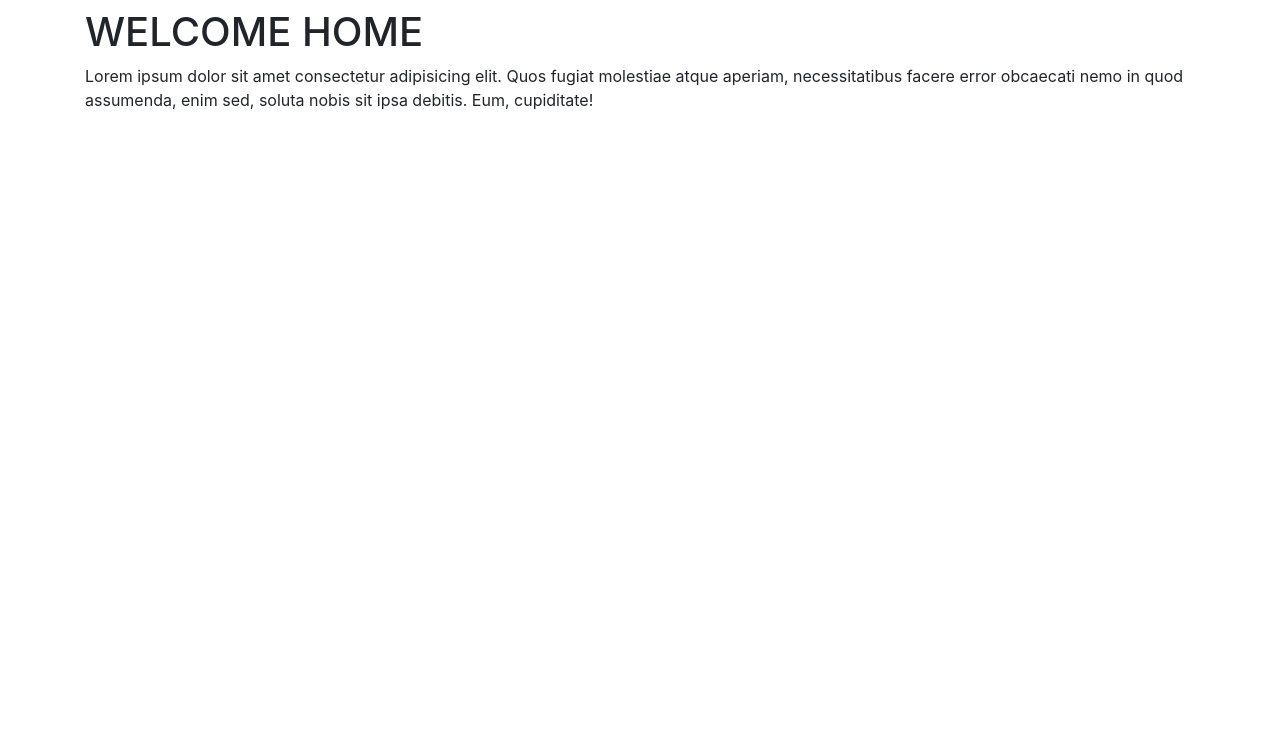
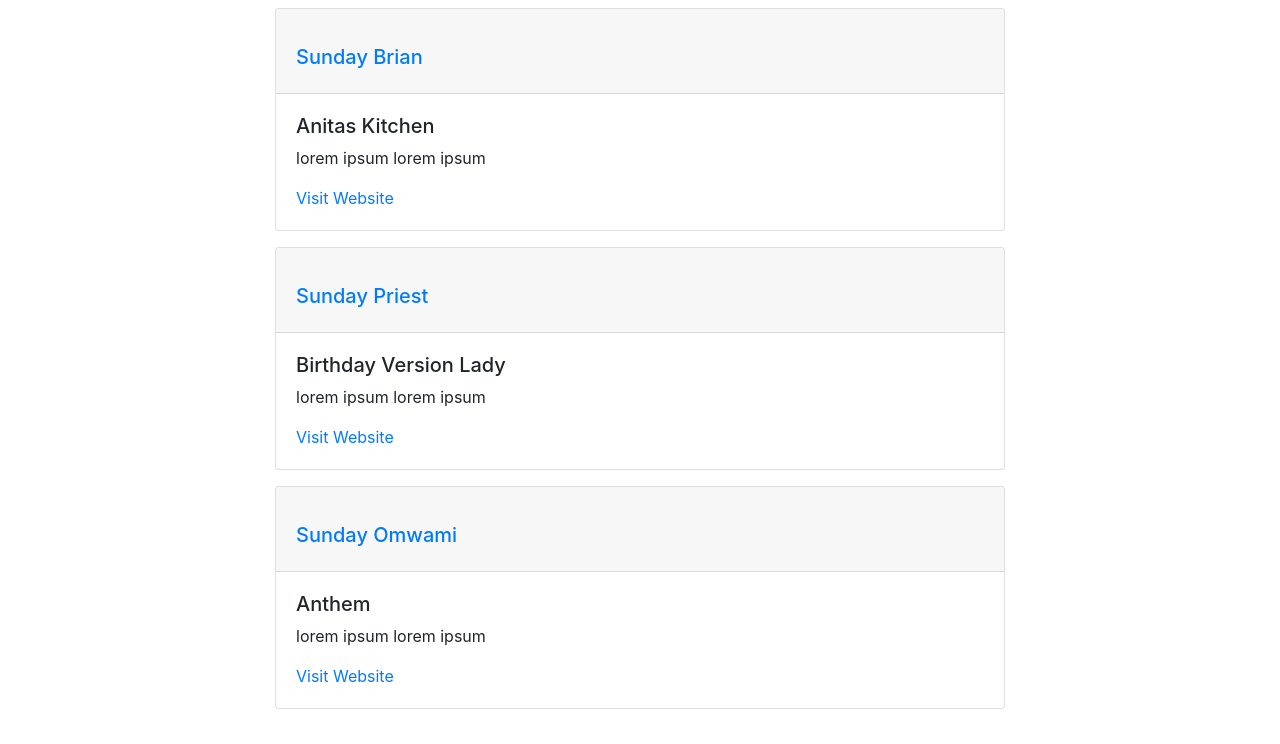
Before and after one commit to Sundaybrian/prodev, a Django app: page / in a window 1280 px wide. Shown: the part 56-800 px from the top of the page. Run offline with Django 3.2, Linux system fonts and the light colour scheme; some libraries are stand-ins or nearby versions.

Commit message:
add dummy data to the home page

```diff
--- a/awards/templates/awards/home.html
+++ b/awards/templates/awards/home.html
@@ -1,7 +1,37 @@
 {% include 'awards/base.html'%}
 {% block content %}
 <div class="container">
-        <h1>WELCOME HOME</h1>
-        <p>Lorem ipsum dolor sit amet consectetur adipisicing elit. Quos fugiat molestiae atque aperiam, necessitatibus facere error obcaecati nemo in quod assumenda, enim sed, soluta nobis sit ipsa debitis. Eum, cupiditate!</p>
+
+<div class="row">
+  <div class="col-md-2"></div>
+  <div class="col-md-8">
+      {% for site in sites %}
+      <div class="card mb-3">
+        <div class="card-header">
+          <img src="" class="rounded-circle" alt="">
+          <div class="post-header">
+             <div class="post-data">
+                <h5 class="card-title">
+                    <a href="">{{site.dev}}</a>
+                  </h5>
+                  <small class="text-muted">{{site.date_posted |date:"F,y d"}}</small>
+             </div>
+          </div>
+        </div>
+        <div class="card-body">
+            <h5>{{site.title}}</h5>
+            <p>{{site.description}}</p>
+            <a href="{{site.link}}" target="_blank">Visit Website</a>
+        </div>
+
+    </div>
+
+  {% endfor %}
+
+  </div>
+  <div class="col-md-2"></div>
+</div>
+
+
 </div>
 {% endblock content %}
--- a/awards/views.py
+++ b/awards/views.py
@@ -2,5 +2,34 @@ from django.shortcuts import render
 from django.http import HttpResponse
 
 # Create your views here.
+# dummy data
+
+sites=[
+    {
+       'dev':'Sunday Brian',
+       'title':'Anitas Kitchen',
+       'date_posted':'September 07,2019',
+       'description':'lorem ipsum lorem ipsum',
+       'link':'https://sundaybrian.github.io/anitas-kitchen-v2/'
+    },
+        {
+       'dev':'Sunday Priest',
+       'title':'Birthday Version Lady',
+       'date_posted':'September 07,2019',
+       'description':'lorem ipsum lorem ipsum',
+       'link':'https://sundaybrian.github.io/anitas-kitchen-v2/'
+    },
+        {
+       'dev':'Sunday Omwami',
+       'title':'Anthem',
+       'date_posted':'September 11,2019',
+       'description':'lorem ipsum lorem ipsum',
+       'link':'https://sundaybrian.github.io/anitas-kitchen-v2/'
+    },
+
+]
 def home(request):
-    return render(request,'awards/home.html')
+    context={
+        'sites':sites
+    }
+    return render(request,'awards/home.html',context)
```
